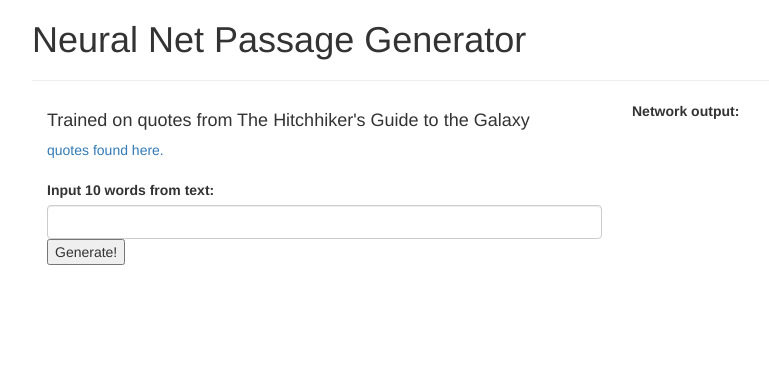
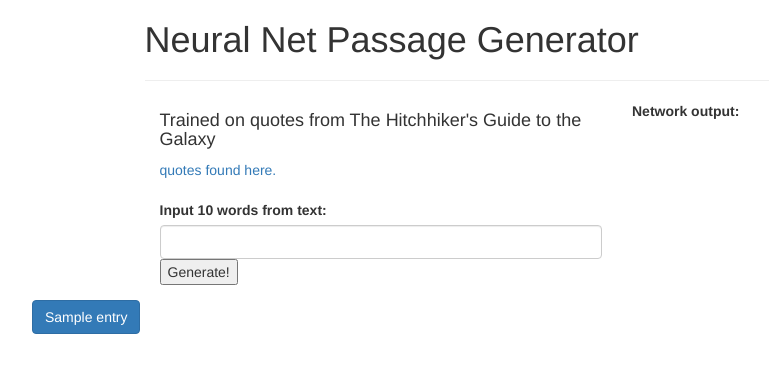
Before and after one commit to benji-b-rmz/RNN_Words, a Flask app: template templates/index.html in a window 1280 px wide. Shown: the top 373 px of the page, without its empty margins (23-792 px from the left). Run offline with Flask 2, Linux system fonts and the light colour scheme; the template is opened without the code that fills it: most values are stand-ins (such as "Sample title", 1, 10 or a date in 2020); parts of the project's set-up code (start-up, migrations or seed data) failed here and were passed over; some libraries are stand-ins or nearby versions.

Commit message:
passing word bank to template

```diff
--- a/app.py
+++ b/app.py
@@ -121,4 +121,7 @@ def story():
 
 @app.route('/')
 def home():
-    return render_template('index.html')
+    #passing the word bank to the template
+    return render_template('index.html', hh_word_bank = reverse_dictionary.values() )
+
+app.run(debug=True)
--- a/templates/index.html
+++ b/templates/index.html
@@ -28,11 +28,17 @@
 
 <div class="container">
     <div class="row">
+        <div class="col-sm-10 col-sm-offset-1">
+
             <h1>Neural Net Passage Generator</h1>
             <hr>
         </div>
+    </div>
 
     <div class="row">
+        <div class="col-sm-10 col-sm-offset-1">
+
+
             <div class="col-sm-6">
                 <h4>Trained on quotes from The Hitchhiker's Guide to the Galaxy</h4>
                 <a href="https://www.goodreads.com/work/quotes/3078186-the-hitch-hiker-s-guide-to-the-galaxy">quotes found here.</a>
@@ -50,7 +56,17 @@
 
                 </div>
             </div>
+
         </div>
+
+    </div>
+
+    <div class="row">
+        <div class="col"
+    </div>
+    {% for entry in hh_word_bank %}
+    <button class="btn btn-primary">{{ entry }}</button>
+    {% endfor %}
 
 </div>
 
```
Lines whose indentation alone changed are shown as unchanged.
